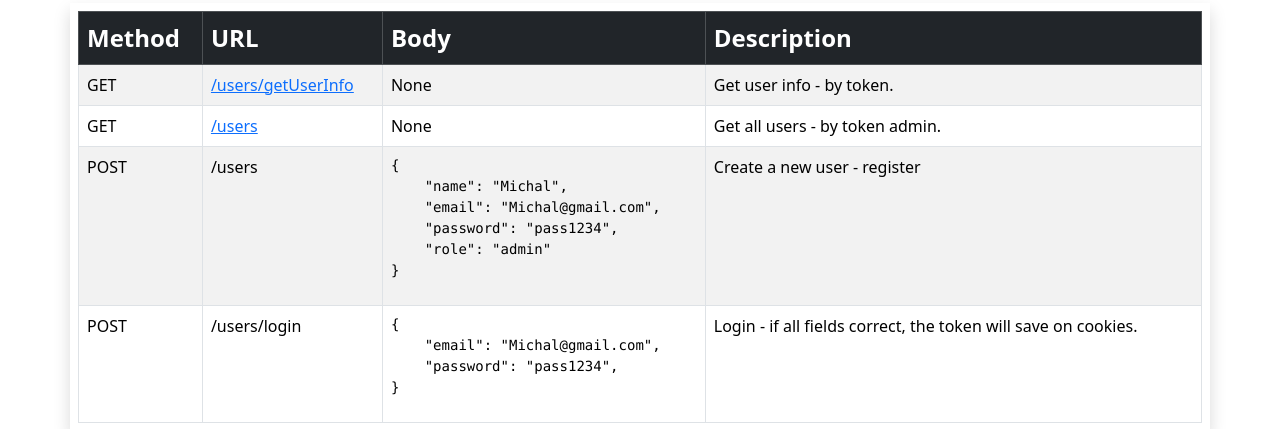
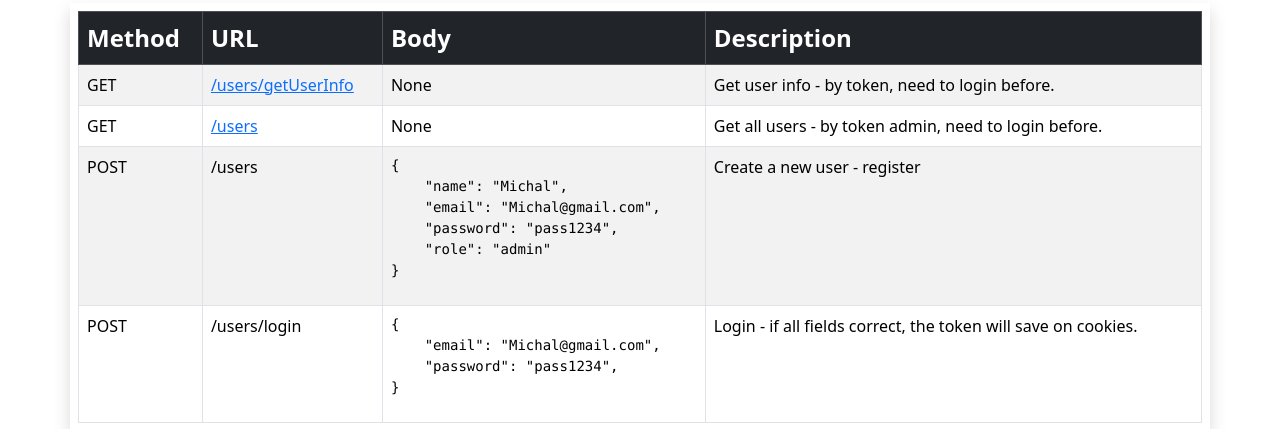
Before and after one commit to MichalMeshi/toysApi, a website: page public/index.html in a window 1280 px wide. Shown: the part 165-594 px from the top of the page. Drawn offline with nearby package versions, Linux system fonts and the light colour scheme.

Commit message:
update index2

```diff
--- a/public/index.html
+++ b/public/index.html
@@ -57,13 +57,13 @@
                     <td>GET</td>
                     <td><a href="/users/getUserInfo">/users/getUserInfo</a></td>
                     <td>None</td>
-                    <td>Get user info - by token.</td>
+                    <td>Get user info - by token, need to login before.</td>
                 </tr>
                 <tr>
                     <td>GET</td>
                     <td><a href="/users">/users</a></td>
                     <td>None</td>
-                    <td>Get all users - by token admin.</td>
+                    <td>Get all users - by token admin, need to login before.</td>
                 </tr>
                 <tr>
                     <td>POST</td>
```
